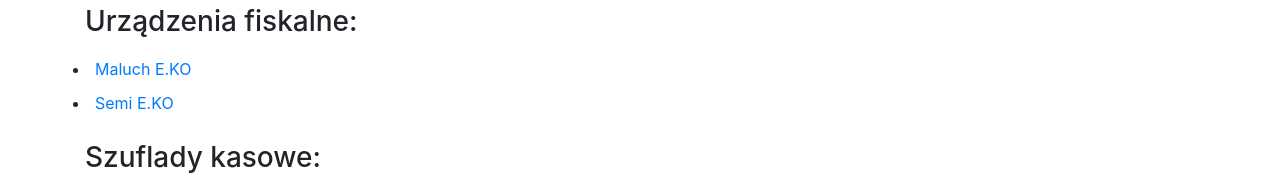
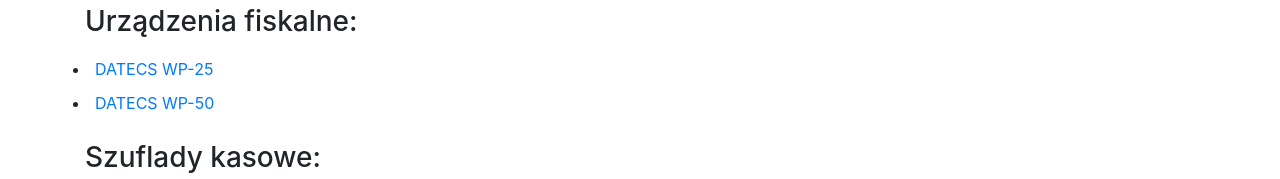
Before and after one commit to JohnGeorgiadis/cashRegistryShop, a website: page offer.html in a window 1280 px wide. Shown: the part 542-721 px from the top of the page. Drawn offline with Linux system fonts and the light colour scheme; some packages are replaced by stand-ins of ours.

Commit message:
Update offer.html

```diff
--- a/offer.html
+++ b/offer.html
@@ -73,8 +73,10 @@
       <h1>DATECS POLSKA</h1>
       <h3>Urządzenia fiskalne:</h3>
       <ul>
-        <li><a href="https://www.datecs-polska.pl/oferta/urzadzenia-fiskalne/maluch-e-ko">Maluch E.KO</a></li>
-        <li><a href="https://www.datecs-polska.pl/oferta/urzadzenia-fiskalne/semi-e-ko">Semi E.KO</a></li>
+        <li><a href="https://www.datecs-polska.pl/oferta/urzadzenia-fiskalne/kasy-fiskalne-online/488-datecs-wp-25">DATECS WP-25
+        </a></li>
+        <li><a href="https://www.datecs-polska.pl/oferta/urzadzenia-fiskalne/kasy-fiskalne-online/487-datecs-wp-50">DATECS WP-50
+        </a></li>
       </ul>
 
       <h3>Szuflady kasowe:</h3>
```
